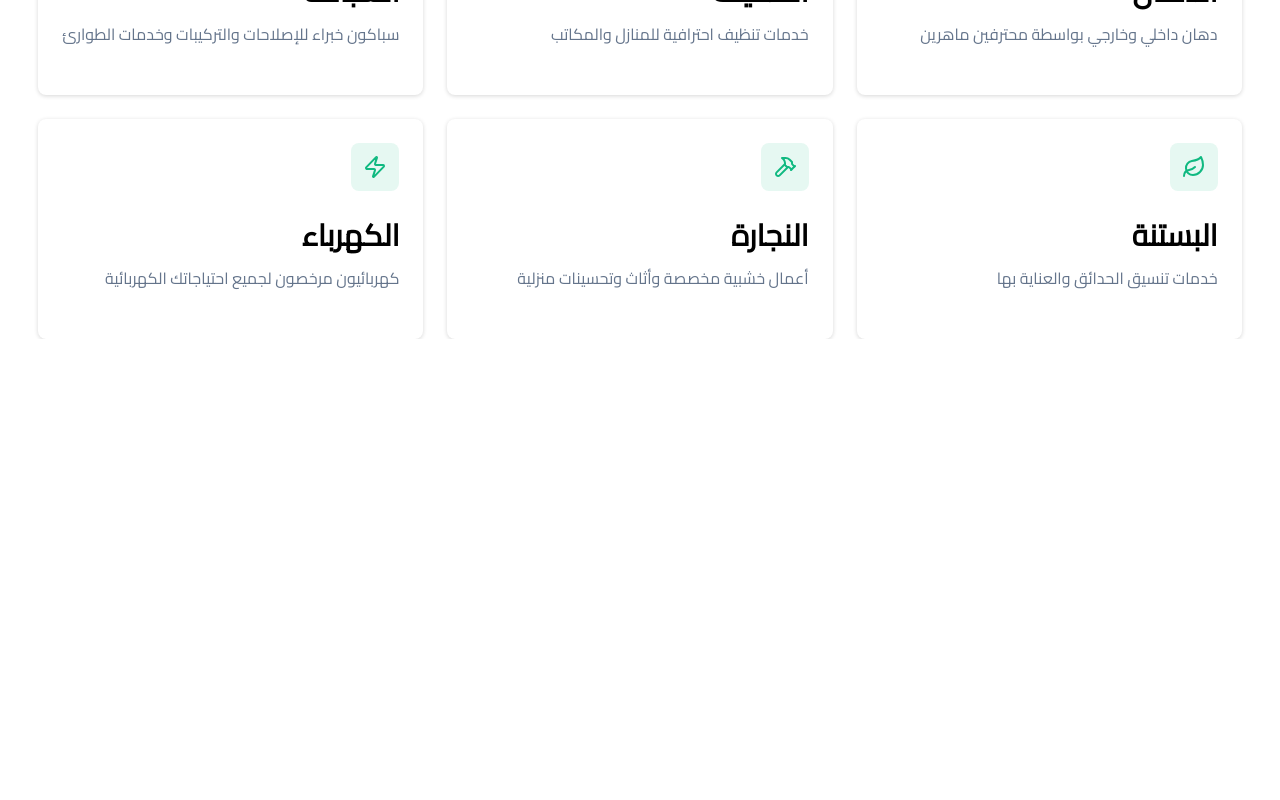
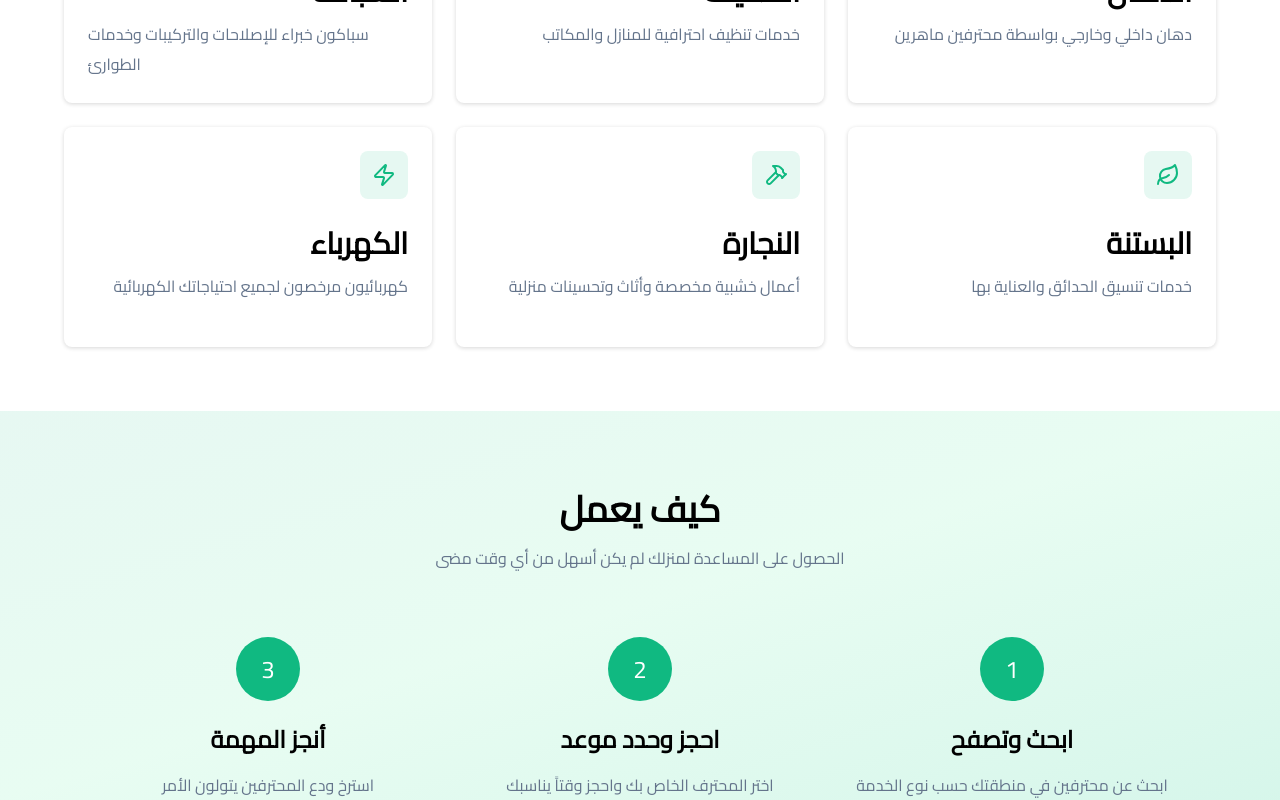
Before and after one commit to shvwkyyy/Fixora, a React (Vite) app in the folder frontend/: page / in a window 1280 px wide. Shown: the part 797-1597 px from the top of the page. Before the commit the page ends 1136 px from the top, so only its background shows below. Built offline with nearby package versions, Linux system fonts and the light colour scheme.

Commit message:
finished working on introduction section

```diff
--- a/frontend/src/Components/Body/Body.jsx
+++ b/frontend/src/Components/Body/Body.jsx
@@ -25,6 +25,35 @@ function Body() {
                     return <Services key={index} service={service} />
                 })}
             </div>
+            <section className={styles["how-works-section"]}>
+                <div className={styles["how-works-introduction"]}>
+                    <h2>كيف يعمل</h2>
+                    <p>الحصول على المساعدة لمنزلك لم يكن أسهل من أي وقت مضى</p>
+                </div>
+                <div className={styles["how-works-steps"]}>
+                    <div className={styles["step"]}>
+                        <span>3</span>
+                        <h3>أنجز المهمة</h3>
+                        <p>
+                            استرخ ودع المحترفين يتولون الأمر
+                        </p>
+                    </div>
+                    <div className={styles["step"]}>
+                        <span>2</span>
+                        <h3>احجز وحدد موعد</h3>
+                        <p>
+                            اختر المحترف الخاص بك واحجز وقتاً يناسبك
+                        </p>
+                    </div>
+                    <div className={styles["step"]}>
+                        <span>1</span>
+                        <h3>ابحث وتصفح</h3>
+                        <p>
+                            ابحث عن محترفين في منطقتك حسب نوع الخدمة
+                        </p>
+                    </div>
+                </div>
+            </section>
         </main>
     );
 }
--- a/frontend/src/Components/Body/Body.module.css
+++ b/frontend/src/Components/Body/Body.module.css
@@ -1,9 +1,3 @@
-main {
-    display: flex;
-    flex-direction: column;
-    align-items: center;
-}
-
 .introduction-section {
     margin-top: var(--section-margin);
     margin-bottom: var(--section-margin);
@@ -30,6 +24,8 @@ main {
     grid-template-columns: repeat(auto-fit, minmax(350px, 1fr));
     max-width: 1300px;
     margin: 0 auto;
+    margin-bottom: var(--section-margin);
+    padding: 0 var(--section-margin) 0 var(--section-margin);
 }
 
 .service {
@@ -42,6 +38,12 @@ main {
     background: #fff;
     min-height: 220px;
     box-sizing: border-box;
+    transition: box-shadow 230ms ease-in-out;
+    cursor: pointer;
+}
+
+.service:hover {
+    box-shadow: rgba(0, 0, 0, 0.16) 0px 10px 36px 0px, rgba(0, 0, 0, 0.06) 0px 0px 0px 1px;
 }
 
 .service-logo-container {
@@ -63,3 +65,67 @@ main {
 .service-description {
     color: var(--light-gray);
 }
+
+.how-works-section {
+    /* max-height: 318px; */
+    background: var(--background-gradient)
+}
+
+.how-works-introduction {
+    display: flex;
+    flex-direction: column;
+    justify-content: center;
+    align-items: center;
+    padding: var(--section-margin) 0;
+}
+
+.how-works-introduction h2 {
+    font-size: var(--big-font);
+    font-weight: bold;
+}
+
+.how-works-introduction p {
+    font-size: var(--small-font);
+    color: var(--light-gray);
+}
+
+.how-works-steps {
+    display: flex;
+    align-items: center;
+    justify-content: center;
+    flex-wrap: wrap;
+
+    gap: 22px;
+}
+
+.step {
+    display: flex;
+    flex-direction: column;
+    align-items: center;
+    width: 350px;
+}
+
+.step span {
+    display: flex;
+    justify-content: center;
+    align-items: center;
+    font-size: var(--medium-font);
+    background-color: var(--dark-green);
+    color: white;
+    width: 64px;
+    height: 64px;
+    border-radius: 100%;
+    margin-bottom: var(--margin-md);
+}
+
+.step h3 {
+    font-weight: bold;
+    font-size: var(--medium-font);
+    margin-bottom: 8px;
+}
+
+.step p {
+    font-size: var(--small-font);
+    color: var(--light-gray);
+    direction: rtl;
+}
--- a/frontend/src/Components/Header/Header.module.css
+++ b/frontend/src/Components/Header/Header.module.css
@@ -84,12 +84,7 @@
 
 .header-section {
     height: 370px;
-    width: 100%;
-    background: linear-gradient(to bottom right,
-            rgba(16, 185, 129, 0.10),
-            rgba(209, 250, 229, 0.50),
-            rgba(52, 211, 153, 0.20));
-
+    background: var(--background-gradient);
     display: flex;
     flex-direction: column;
     justify-content: center;
--- a/frontend/src/index.css
+++ b/frontend/src/index.css
@@ -2,13 +2,22 @@
   --dark-green: #10B981;
   --light-green: #34d399;
   --light-gray: #64748B;
+  --background-gradient: linear-gradient(to bottom right,
+      rgba(16, 185, 129, 0.10),
+      rgba(209, 250, 229, 0.50),
+      rgba(52, 211, 153, 0.20));
+
   --padding-sm: 5px;
   --padding-md: 16px;
-  --small-font: 14px;
+  --margin-md: 16px;
+  --small-font: 1rem;
+  --medium-font: 1.5rem;
+  --big-font: 2.25rem;
   --small-height: 36px;
   --small-radius: 8px;
   --section-margin: 4rem;
 }
+
 
 * {
   font-family: 'Cairo';
```
